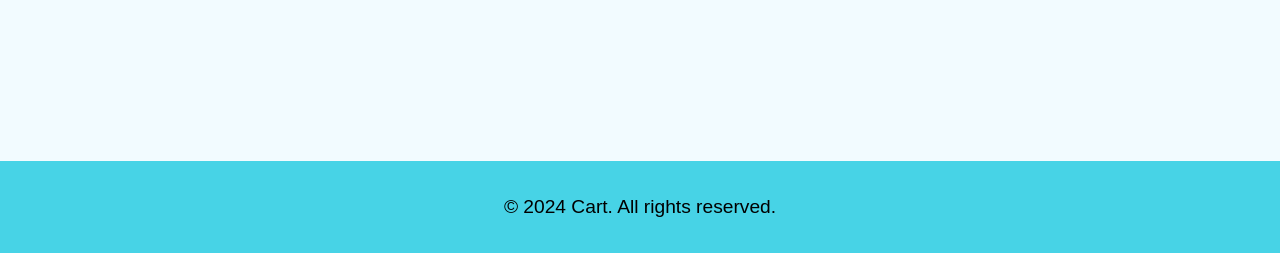
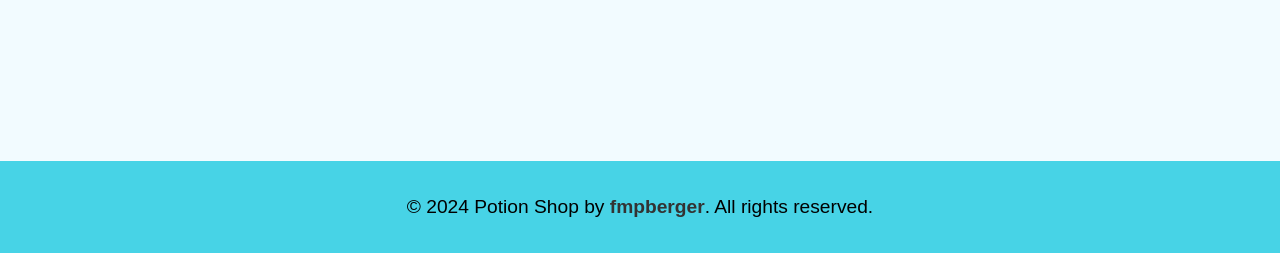
Before and after one commit to fmpberger88/potion-shop, a Node server app: page /cart/ in a window 1280 px wide. Shown: the part 833-1086 px from the top of the page. Run offline with Node 20, Linux system fonts and the light colour scheme; the visitor is signed in with stand-in values (Sample User, id 1); data that the repository does not hold is empty; some libraries are stand-ins or nearby versions.

Commit message:
add fmpberger to footer

```diff
--- a/views/layouts/layout.hbs
+++ b/views/layouts/layout.hbs
@@ -34,7 +34,7 @@
 </main>
 
 <footer class="footer">
-    <p>&copy; 2024 {{title}}. All rights reserved.</p>
+    <p>&copy; 2024 Potion Shop by <a href="https://www.fmpberger.com" target="_blank">fmpberger</a>. All rights reserved.</p>
 </footer>
 
 <!-- Modal -->
```
